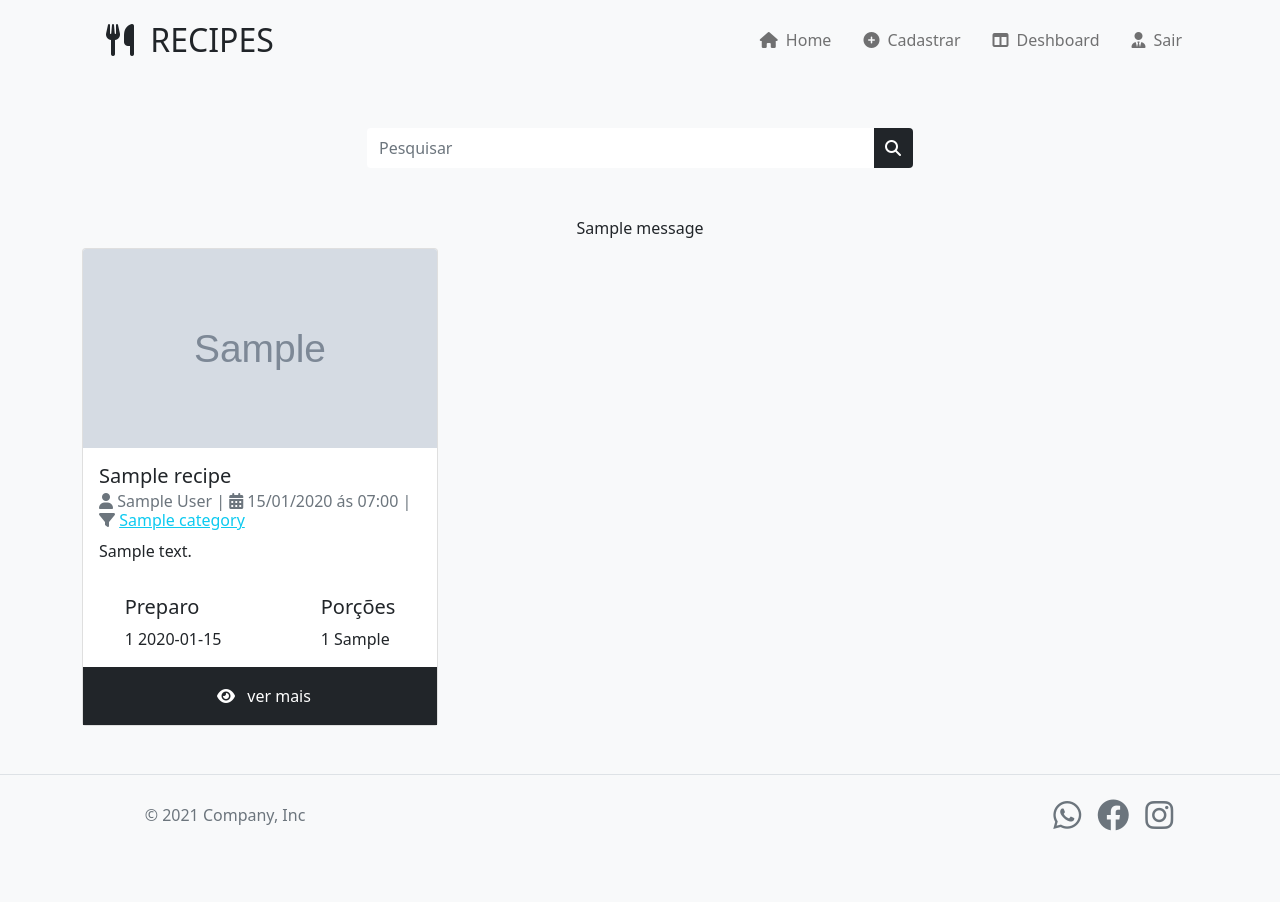
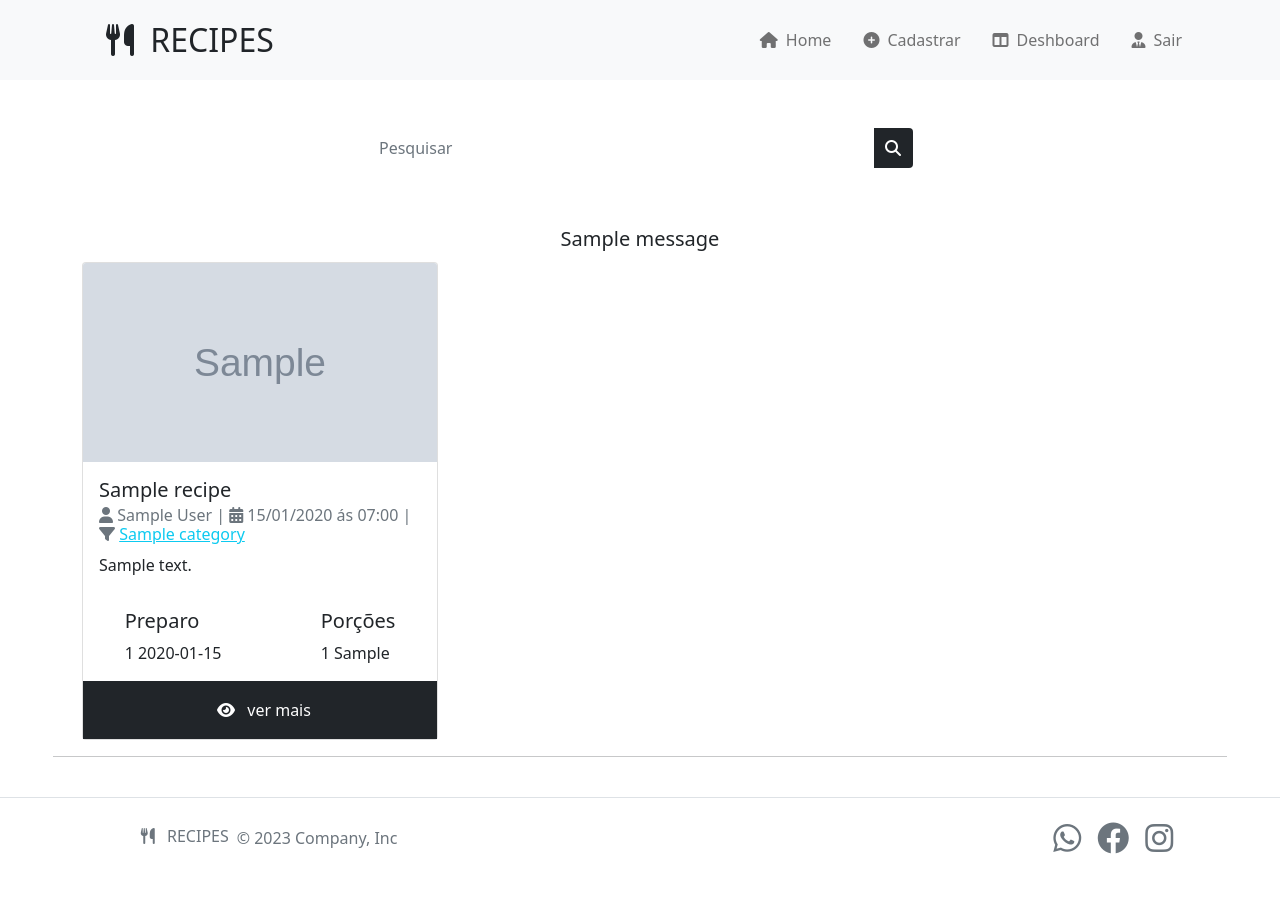
Before and after one commit to Xylusca/curso-django-projeto1, a Django app: page / in a window 1280 px wide. Before the commit the page ends 831 px from the top, so only its background shows below. Run offline with Django 4.2, Linux system fonts and the light colour scheme; tables that the repository leaves empty hold one stand-in row (values such as "Sample post"); grey boxes marked "Sample" are stand-in pictures; one stand-in notice (Sample message) is shown.

Commit message:
creating message and tweaking css

```diff
--- a/base_templates/global/base.html
+++ b/base_templates/global/base.html
@@ -3,22 +3,20 @@
   <head>
     {% include 'recipes/partials/head.html' %}
     <title>
-      {% block title %}
-
-      {% endblock %}Recipes
+      {% block title %} {% endblock %} | Recipes
     </title>
   </head>
 
-  <body class="bg-light">
+  <body>
+    <div class='wallpaper'>
       {% include 'recipes/partials/navbar.html' %}
       {% include 'recipes/partials/search.html' %}
-    <main class="container my-5">
-      {% block content %}
-
-      {% endblock %}
+      <main class="container">
+        {% block content %} {% endblock %}
         {% include 'recipes/partials/pagination.html' %}
       </main>
       {% include 'recipes/partials/footer.html' %}
+    </div>
       <script src="https://cdn.jsdelivr.net/npm/bootstrap@5.0.2/dist/js/bootstrap.bundle.min.js"></script>
     <script src="https://code.jquery.com/jquery-3.6.0.min.js"></script>
     <script>
--- a/recipes/templates/recipes/pages/404.html
+++ b/recipes/templates/recipes/pages/404.html
@@ -1,7 +1,7 @@
 {% extends 'global/base.html' %}
 
 {% block title %}
-    Not Found |
+    Not Found
 {% endblock %}
 
 {% block content %}
--- a/recipes/templates/recipes/pages/home.html
+++ b/recipes/templates/recipes/pages/home.html
@@ -1,18 +1,12 @@
 {% extends 'global/base.html' %}
 
 {% block title %}
-  Home |
+  Home
 {% endblock %}
 
 
 {% block content %}
-{% if messages %}
-<div class="text-center my-2">
-    {% for message in messages %}
-        {{ message }}
-    {% endfor %}
-</div>
-{% endif %}
+  {% include 'recipes/partials/messages.html' %}
   {% if recipes %}
     <div class="row row-cols-1 row-cols-md-2 row-cols-lg-3 g-4">
       {% for recipe in recipes %}
--- a/recipes/templates/recipes/pages/recipe-view.html
+++ b/recipes/templates/recipes/pages/recipe-view.html
@@ -1,6 +1,6 @@
 {% extends 'global/base.html' %}
 {% block title %}
-  {{ recipe.title }} |
+  {{ recipe.title }}
 {% endblock %}
 
 {% block content %}
--- a/recipes/templates/recipes/partials/footer.html
+++ b/recipes/templates/recipes/partials/footer.html
@@ -1,11 +1,16 @@
+<div class="d-flex justify-content-center m-0 p-0">
+  <hr class="col-11 bg-dark">
+</div>
 <footer class="d-flex flex-wrap justify-content-around align-items-center py-3 my-4 border-top">
   <div class="col-md-4 d-flex align-items-center">
     <a href="/" class="mb-3 me-2 mb-md-0 text-muted text-decoration-none lh-1">
       <svg class="bi" width="30" height="24">
         <use xlink:href="#bootstrap"></use>
       </svg>
+      <i class="fa-solid fa-utensils pe-2"></i>
+      RECIPES
     </a>
-    <span class="text-muted">© 2021 Company, Inc</span>
+    <span class="text-muted">© 2023 Company, Inc</span>
   </div>
   <ul class="nav col-md-4 justify-content-end list-unstyled d-flex fs-2">
     <li class="ms-3">
--- /dev/null
+++ b/recipes/templates/recipes/partials/messages.html
@@ -0,0 +1,7 @@
+{% if messages %}
+  <div class="d-flex justify-content-center">
+    {% for message in messages %}
+      <div class="text-center my-2 px-1 fs-5 col-7 rounded {{ message.tags }}">{{ message }}</div>
+    {% endfor %}
+  </div>
+{% endif %}
--- a/recipes/templates/recipes/partials/pagination.html
+++ b/recipes/templates/recipes/partials/pagination.html
@@ -3,7 +3,7 @@
     <ul class="pagination justify-content-center mt-4">
       {% if pagination_range.first_page_out_of_range %}
         <li class="page-item pe-3">
-          <a class="page-link text-dark" href="?page=1{{ additional_url_query }}" aria-label="Previous"><span aria-hidden="true">&laquo;</span></a>
+          <a class="page-link text-dark " href="?page=1{{ additional_url_query }}" aria-label="Previous"><span aria-hidden="true">&laquo;</span></a>
         </li>
       {% endif %}
 
--- a/recipes/templates/recipes/partials/recipe.html
+++ b/recipes/templates/recipes/partials/recipe.html
@@ -1,4 +1,4 @@
-<div class="col" id="receita-view">
+<div class="col border-5" id="receita-view">
   <div class="card h-100">
     {% if recipe.cover %}
       <a href="{% url 'recipes:recipe' recipe.id %}">
--- a/recipes/templates/recipes/partials/search.html
+++ b/recipes/templates/recipes/partials/search.html
@@ -2,7 +2,7 @@
     <div class="row">
         <div class="col-md-6 offset-md-3">
             <form action=" {% url 'recipes:search' %} " method="GET">
-                <div class="input-group">
+                <div class="input-group shadow-search">
                     <input type="search" class="form-control search-input border-0 py-2" name="q" placeholder="Pesquisar" value="{{ search_term }}" required>
                     <button type="submit" class="input-group-text border-0 bg-dark"><i class="fas fa-search text-white"></i></button>
                 </div>
```
Lines whose indentation alone changed are shown as unchanged.
